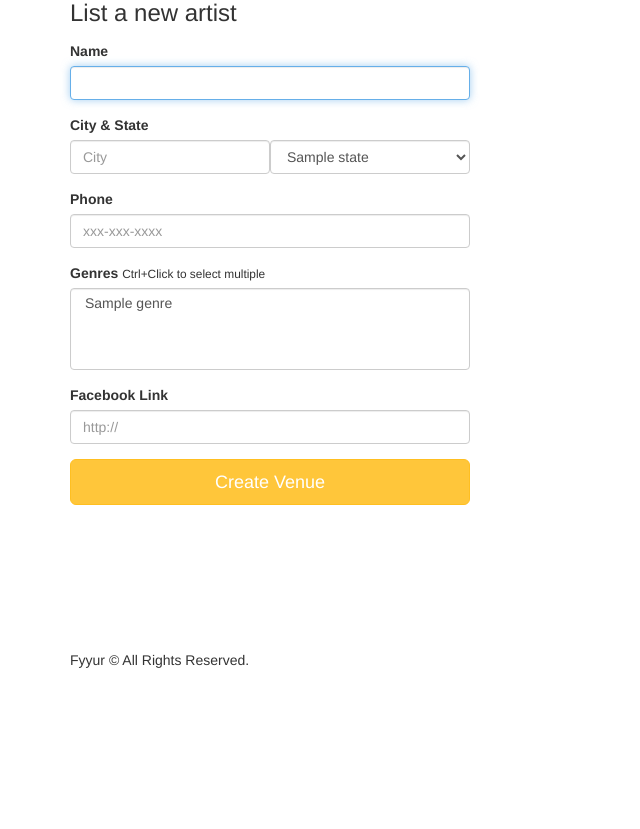
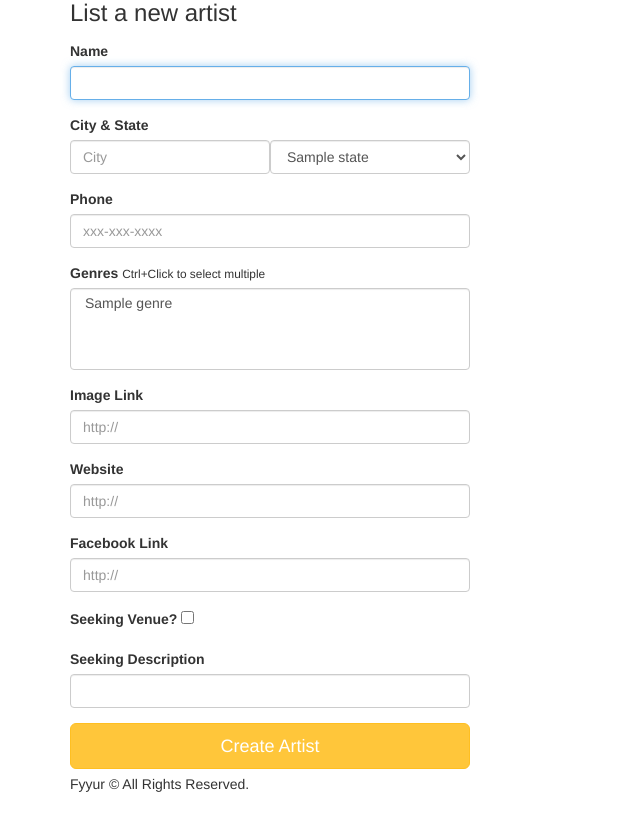
Before and after one commit to bplusv/fyyur, a Flask app: page /artists/create in a window 1280 px wide. Shown: the part 95-924 px from the top of the page, without its empty margins (0-640 px from the left). Before the commit the page ends 763 px from the top, so only its background shows below. Run offline with Flask 2, Linux system fonts and the light colour scheme; tables that the repository leaves empty hold one stand-in row (values such as "Sample post"); some libraries are stand-ins or nearby versions.

Commit message:
Edit & Delete Artist

```diff
--- a/app.py
+++ b/app.py
@@ -232,9 +232,10 @@ def delete_venue(venue_id):
     db.session.rollback()
     print(sys.exc_info())
     flash('An error occurred. The venue could not be deleted.')
+    return '{ "success": "false" }'
   finally:
     db.session.close()
-  return 'true'
+  return '{ "success": "true" }'
 
 #  Artists
 #  ----------------------------------------------------------------
@@ -301,28 +302,67 @@ def show_artist(artist_id):
 @app.route('/artists/<int:artist_id>/edit', methods=['GET'])
 def edit_artist(artist_id):
   form = ArtistForm()
-  artist={
-    "id": 4,
-    "name": "Guns N Petals",
-    "genres": ["Rock n Roll"],
-    "city": "San Francisco",
-    "state": "CA",
-    "phone": "326-123-5000",
-    "website": "https://www.gunsnpetalsband.com",
-    "facebook_link": "https://www.facebook.com/GunsNPetals",
-    "seeking_venue": True,
-    "seeking_description": "Looking for shows to perform at in the San Francisco Bay Area!",
-    "image_link": "https://images.unsplash.com/photo-1549213783-8284d0336c4f?ixlib=rb-1.2.1&ixid=eyJhcHBfaWQiOjEyMDd9&auto=format&fit=crop&w=300&q=80"
+  form.state.query = State.query.all()
+  form.genres.query = Genre.query.all()
+  artist = Artist.query.get(artist_id)
+  form.state.data = artist.state
+  form.genres.data = artist.genres
+  view_model = {
+    'id': artist.id,
+    'name': artist.name,
+    'genres': [genre.name for genre in artist.genres],
+    'city': artist.city,
+    'state': artist.state.name,
+    'phone': artist.phone,
+    'image_link': artist.image_link,
+    'website': artist.website,
+    'facebook_link': artist.facebook_link,
+    'seeking_venue': artist.seeking_venue,
+    'seeking_description': artist.seeking_description or ''
   }
-  # TODO: populate form with fields from artist with ID <artist_id>
-  return render_template('forms/edit_artist.html', form=form, artist=artist)
+  return render_template('forms/edit_artist.html', form=form, artist=view_model)
 
 @app.route('/artists/<int:artist_id>/edit', methods=['POST'])
 def edit_artist_submission(artist_id):
-  # TODO: take values from the form submitted, and update existing
-  # artist record with ID <artist_id> using the new attributes
+  try:
+    data = request.form
+    artist = Artist.query.get(artist_id)
+    artist.name = data['name']
+    artist.city = data['city']
+    artist.state = State.query.get(data['state'])
+    artist.phone = data['phone']
+    artist.genres = [Genre.query.get(id) for id in data.getlist('genres')]
+    artist.image_link = data['image_link']
+    artist.website = data['website']
+    artist.facebook_link = data['facebook_link']
+    artist.seeking_venue = data.get('seeking_venue') == 'y'
+    artist.seeking_description = data['seeking_description']
+    db.session.add(artist)
+    db.session.commit()
+    flash('Artist ' + artist.name + ' was successfully edited!')
+  except:
+    db.session.rollback()
+    print(sys.exc_info())
+    flash('An error occurred. The artist could not be edited.')
+  finally:
+    db.session.close()
+  return redirect(url_for('show_artist', artist_id=artist_id))
 
-  return redirect(url_for('show_artist', artist_id=artist_id))
+@app.route('/artists/<int:artist_id>', methods=['DELETE'])
+def delete_artist(artist_id):
+  try:
+    artist = Artist.query.get(artist_id)
+    db.session.delete(artist)
+    db.session.commit()
+    flash('Artist ' + artist.name + ' was successfully deleted!')
+  except:
+    db.session.rollback()
+    print(sys.exc_info())
+    flash('An error occurred. The artist could not be deleted.')
+    return '{ "success": "false" }'
+  finally:
+    db.session.close()
+  return '{ "success": "true" }'
 
 @app.route('/venues/<int:venue_id>/edit', methods=['GET'])
 def edit_venue(venue_id):
@@ -392,9 +432,14 @@ def create_artist_submission():
     artist = Artist()
     artist.name = data['name']
     artist.city = data['city']
-    artist.state_id = data['state']
+    artist.state = State.query.get(data['state'])
     artist.phone = data['phone']
-    artist.genres = [Genre(id=genre_id) for genre in data.getlist('genres')]
+    artist.genres = [Genre.query.get(id) for id in data.getlist('genres')]
+    artist.image_link = data['image_link']
+    artist.website = data['website']
+    artist.facebook_link = data['facebook_link']
+    artist.seeking_venue = data.get('seeking_venue') == 'y'
+    artist.seeking_description = data['seeking_description']
     db.session.add(artist)
     db.session.commit()
     flash('Artist ' + data['name'] + ' was successfully listed!')
--- a/forms.py
+++ b/forms.py
@@ -70,7 +70,7 @@ class ArtistForm(Form):
     )
     phone = StringField(
         # TODO implement validation logic for state
-        'phone'
+        'phone', validators=[DataRequired()]
     )
     image_link = StringField(
         'image_link'
@@ -84,5 +84,14 @@ class ArtistForm(Form):
         # TODO implement enum restriction
         'facebook_link', validators=[URL()]
     )
+    website = StringField(
+        'website', validators=[URL()]
+    )
+    seeking_venue = BooleanField(
+        'seeking_venue'
+    )
+    seeking_description = StringField(
+        'seeking_description'
+    )
 
 # TODO IMPLEMENT NEW ARTIST FORM AND NEW SHOW FORM
--- a/templates/forms/new_artist.html
+++ b/templates/forms/new_artist.html
@@ -12,27 +12,43 @@
           <label>City & State</label>
           <div class="form-inline">
             <div class="form-group">
-              {{ form.city(class_ = 'form-control', placeholder='City', autofocus = true) }}
+              {{ form.city(class_ = 'form-control', placeholder='City') }}
             </div>
             <div class="form-group">
-              {{ form.state(class_ = 'form-control', placeholder='State', autofocus = true) }}
+              {{ form.state(class_ = 'form-control', placeholder='State') }}
             </div>
           </div>
       </div>
       <div class="form-group">
           <label for="phone">Phone</label>
-          {{ form.phone(class_ = 'form-control', placeholder='xxx-xxx-xxxx', autofocus = true) }}
+          {{ form.phone(class_ = 'form-control', placeholder='xxx-xxx-xxxx') }}
         </div>
       <div class="form-group">
         <label for="genres">Genres</label>
         <small>Ctrl+Click to select multiple</small>
-        {{ form.genres(class_ = 'form-control', placeholder='Genres, separated by commas', autofocus = true) }}
+        {{ form.genres(class_ = 'form-control', placeholder='Genres, separated by commas') }}
+      </div>
+      <div class="form-group">
+        <label for="image_link">Image Link</label>
+        {{ form.image_link(class_ = 'form-control', placeholder='http://') }}
+      </div>
+      <div class="form-group">
+        <label for="website">Website</label>
+        {{ form.website(class_ = 'form-control', placeholder='http://') }}
       </div>
       <div class="form-group">
           <label for="genres">Facebook Link</label>
-          {{ form.facebook_link(class_ = 'form-control', placeholder='http://', autofocus = true) }}
-        </div>
-      <input type="submit" value="Create Venue" class="btn btn-primary btn-lg btn-block">
+          {{ form.facebook_link(class_ = 'form-control', placeholder='http://') }}
+      </div>
+      <div class="form-group">
+        <label for="seeking_talent">Seeking Venue?</label>
+        {{ form.seeking_venue() }}
+      </div>
+      <div class="form-group">
+        <label for="seeking_description">Seeking Description</label>
+        {{ form.seeking_description(class_ = 'form-control') }}
+      </div>
+      <input type="submit" value="Create Artist" class="btn btn-primary btn-lg btn-block">
     </form>
   </div>
 {% endblock %}
```
Also changed, not shown: templates/forms/edit_artist.html (+23 -7 lines), templates/pages/show_artist.html (+16 -0 lines).
